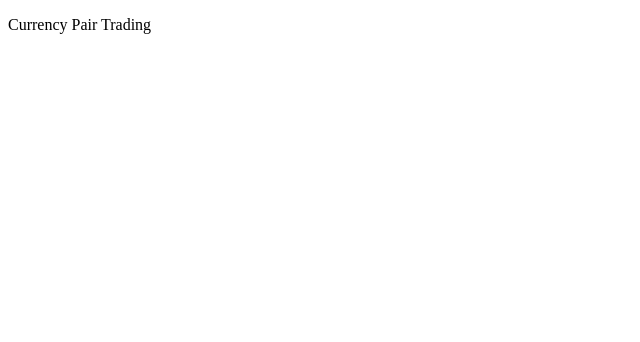
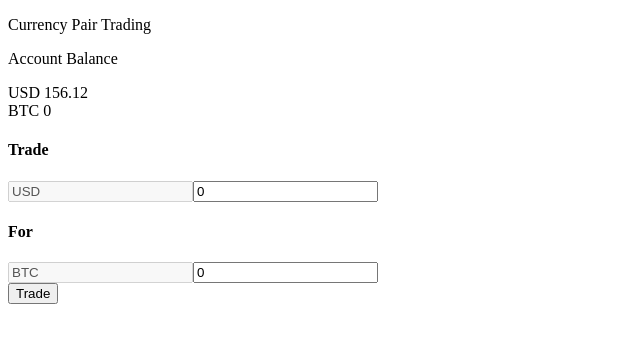
Before and after one commit to umakajan/currency-pair-trading, a React app: page / in a window 1280 px wide. Shown: the top 342 px of the page, without its empty margins (0-640 px from the left). Built offline with nearby package versions, Linux system fonts and the light colour scheme; no server answers.

Commit message:
create mvp for displaying quote

```diff
--- a/server.js
+++ b/server.js
@@ -6,8 +6,8 @@ const app = express();
 const PORT = 4000;
 const API_ENDPOINT = 'https://api.bitfinex.com/v1/pubticker';
 
-app.get('/ticker', (req, res) => {
-  fetch(`${API_ENDPOINT}/btcusd`)
+app.get('/:symbol', (req, res) => {
+  fetch(`${API_ENDPOINT}${req.url}`)
     .then(response => response.json())
     .then(response => res.send(response))
 })
--- a/src/components/App.jsx
+++ b/src/components/App.jsx
@@ -1,30 +1,110 @@
 import React from 'react';
 
+const SYMBOL = 'btcusd'
+const config = {
+  accountBalance: {
+    USD: 156.12,
+    BTC: 0,
+  },
+  symbol: SYMBOL,
+}
+
 class App extends React.Component {
-  constructor(props){
+  constructor(props) {
     super(props);
 
     // Your account is pre-funded with $156.12 USD. User can trade with any amount
     this.state = {
-      amount: '156.12',
+      accountBalance: config.accountBalance,
+      lastPrice: {
+        [SYMBOL]: null,
+      },
+      amount: 0,
+      quote: 0,
     };
+
+    this.handleTradeInput = this.handleTradeInput.bind(this);
   }
 
   componentWillMount() {
-    fetch('https://api.bitfinex.com/v1/pubticker/btcusd', {
-      method: 'get',
-      mode: 'no-cors'
-    })
-      // Check for status 200
+    this.fetchLastPrice();
+  }
+
+  /**
+   * Calculate the quote based on the price of Bitcoin and the amount entered by the user
+   *
+   * @returns {Number}
+   */
+  getQuote(amount) {
+    const { lastPrice } = this.state;
+
+    return lastPrice[config.symbol] && lastPrice[config.symbol] * amount;
+  }
+
+
+  /**
+   * fetchLastPrice will fetch the market price of Bitcoin of provided symbol
+   * @param {String} symbol
+   */
+  fetchLastPrice() {
+    fetch(`/api/${config.symbol}`)
       .then(response => response.json())
-      .then(response => console.log(response));
+      .then(({ last_price: lastPrice }) =>
+        this.setState({
+          lastPrice: {
+            [config.symbol]: lastPrice,
+          }
+        })
+      )
+  }
+
+  handleTradeInput(event) {
+    // TODO fetch lastest price
+
+    this.setState({
+      amount: event.target.value,
+      quote: this.getQuote(event.target.value),
+    });
 
   }
 
+
+
   render() {
+    const { accountBalance: { USD, BTC }, quote, amount } = this.state;
 
     return (
-      <p>Currency Pair Trading</p>
+      <div>
+        <p>Currency Pair Trading</p>
+        <p>Account Balance</p>
+        <div>
+          <span>USD </span>
+          <span>{USD}</span>
+        </div>
+        <div>
+          <span>BTC </span>
+          <span>{BTC}</span>
+        </div>
+
+        <h4>Trade</h4>
+        <div>
+          <input value="USD" readOnly disabled />
+          <input
+            value={amount}
+            placeholder="Enter your amount"
+            onChange={this.handleTradeInput}
+          />
+        </div>
+
+        <h4>For</h4>
+        <div>
+          <input value="BTC" readOnly disabled />
+          <input value={quote} placeholder="Display Quote" />
+        </div>
+
+        <button onClick={this.handleTradeButton}>Trade</button>
+      </div>
+
     )
   }
 }
--- a/webpack.config.js
+++ b/webpack.config.js
@@ -25,6 +25,13 @@ module.exports = {
   devServer: {
     headers: {
       'Access-Control-Allow-Origin': '*'
+    },
+    disableHostCheck: true,
+    proxy: {
+      "/api": {
+        target: "http://localhost:4000",
+        pathRewrite: {"^/api" : ""}
+      }
     }
   }
 };
```
